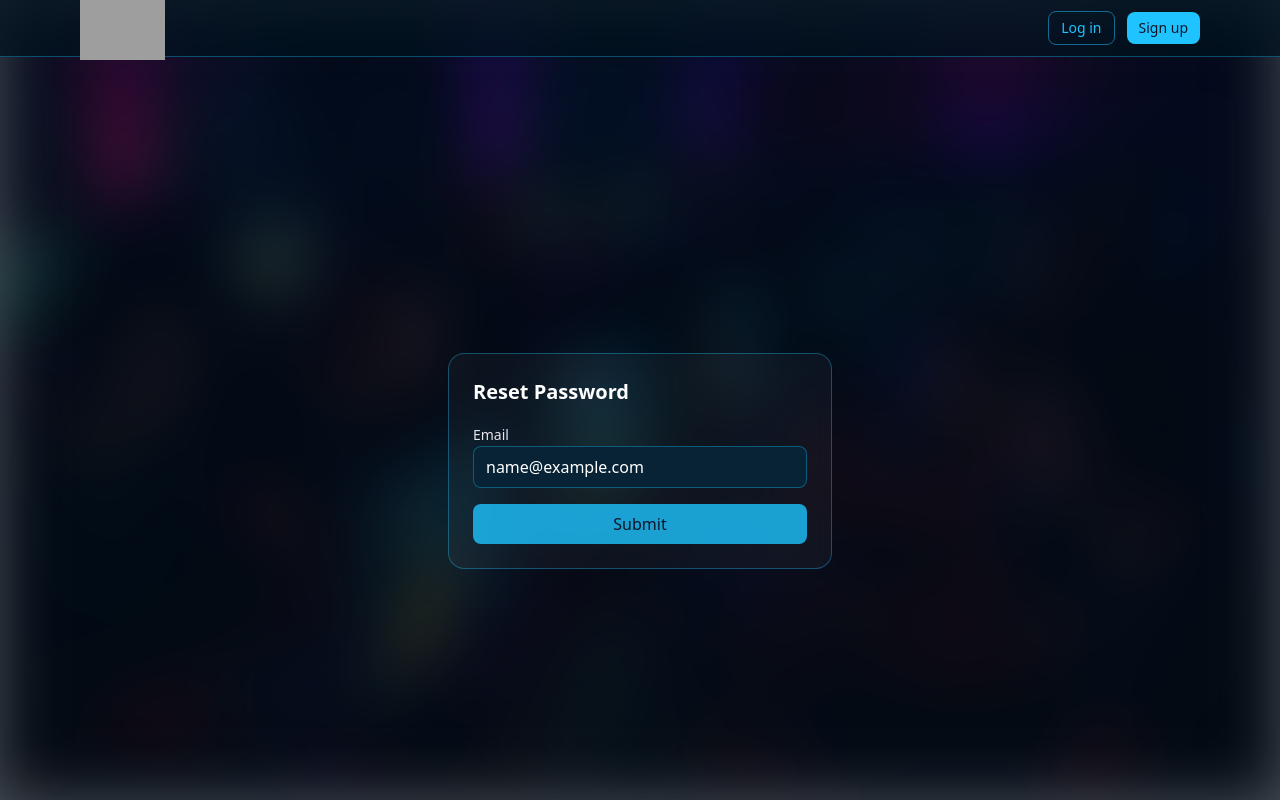
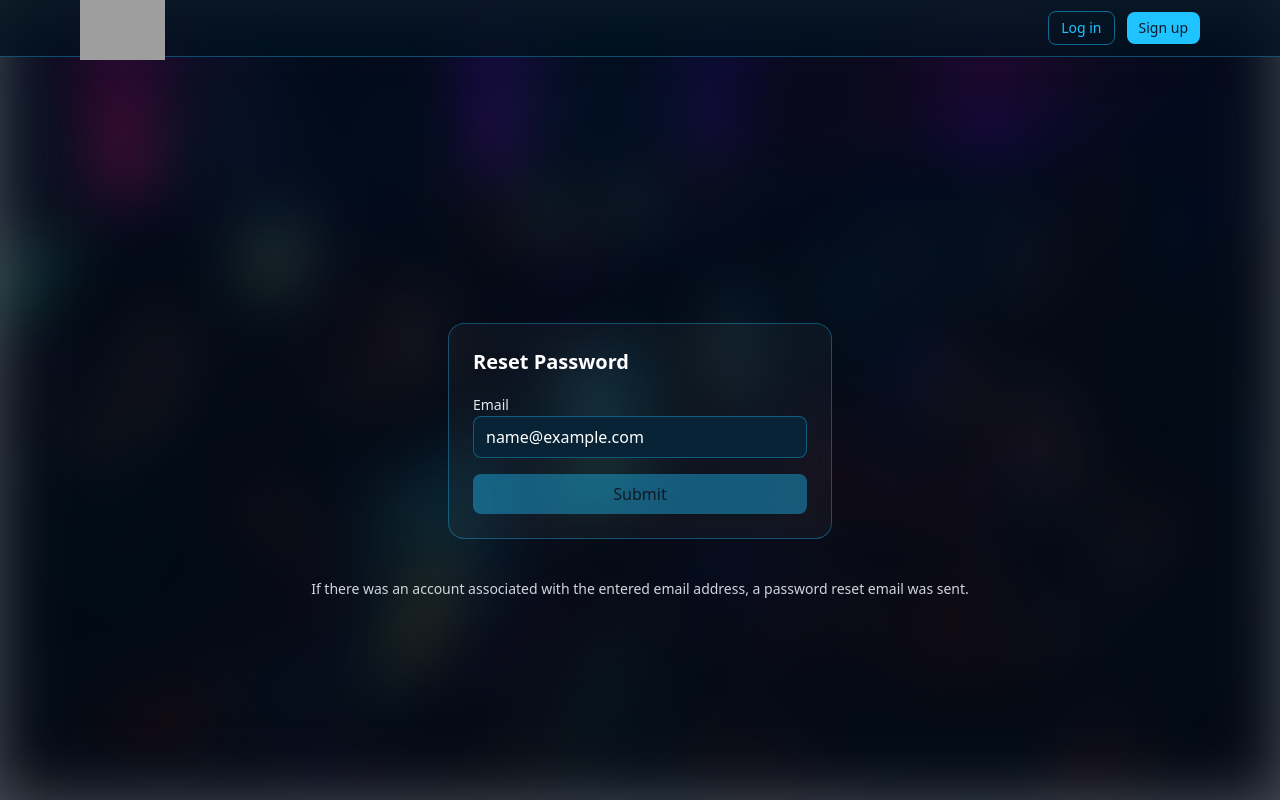
Before and after one commit to TTRAN70/large-project, a React (Vite) app in the folder frontend/: page /reset in a window 1280 px wide. Both pictures are taken after typing "name@example.com" into the empty fields and a click on the button "Submit". Built offline with nearby package versions, Linux system fonts and the light colour scheme; no server answers; grey boxes are pictures that could not be loaded.

Commit message:
let email be passed in payload

```diff
--- a/frontend/src/pages/Reset.tsx
+++ b/frontend/src/pages/Reset.tsx
@@ -1,48 +1,100 @@
 import { useState } from "react";
 
 export default function Reset() {
-  const [msgState, setMsgState] = useState(true);
+  const [msgState, setMsgState] = useState(false);
+  const [isLoading, setIsLoading] = useState(false);
+  const [error, setError] = useState("");
+  const [email, setEmail] = useState("");
 
-  async function onSubmit(e: React.FormEvent<HTMLFormElement>) {
-    e.preventDefault();
-    const formData = new FormData(e.currentTarget);
-    const emailData = String(formData.get("email") || "").trim();
+  async function handleSubmit() {
+    setIsLoading(true);
+    setError("");
 
-    const res = await fetch("/api/auth/forgot-password", {
+    const emailData = email.trim();
+
+    // Basic email validation
+    if (!emailData || !/^[^\s@]+@[^\s@]+\.[^\s@]+$/.test(emailData)) {
+      setError("Please enter a valid email address");
+      setIsLoading(false);
+      return;
+    }
+
+    try {
+      const res = await fetch("/api/auth/forgot-password", {
         method: "POST",
-        body: JSON.stringify({email: emailData})
-    });
+        headers: {
+          "Content-Type": "application/json",
+        },
+        body: JSON.stringify({ email: emailData }),
+      });
 
-    if(res.status){
-        setMsgState(!msgState);
+      if (res.ok) {
+        setMsgState(true);
+      } else {
+        setMsgState(true);
+      }
+    } catch (err) {
+      console.error("Reset password error:", err);
+      setMsgState(true);
+    } finally {
+      setIsLoading(false);
     }
   }
 
+  const handleKeyPress = (e: React.KeyboardEvent) => {
+    if (e.key === "Enter" && !isLoading && !msgState) {
+      handleSubmit();
+    }
+  };
+
   return (
-    <div className="min-h-[calc(100vh-3.5rem)] flex flex-col items-center justify-center px-4">
-      <form
-        onSubmit={onSubmit}
+    <div className="flex min-h-[calc(100vh-3.5rem)] flex-col items-center justify-center px-4">
+      <div
         className="w-full max-w-sm space-y-4 rounded-2xl border border-[rgba(30,195,255,0.35)] bg-[rgba(255,255,255,0.04)] p-6 backdrop-blur"
         aria-labelledby="login-title"
->
-        <h1 id="login-title" className="text-xl font-semibold text-white">Reset Password</h1>
+      >
+        <h1 id="login-title" className="text-xl font-semibold text-white">
+          Reset Password
+        </h1>
 
         <label className="block space-y-1">
           <span className="text-sm text-gray-200">Email</span>
           <input
-            name="username"
+            name="email"
+            type="email"
+            value={email}
+            onChange={(e) => setEmail(e.target.value)}
+            onKeyPress={handleKeyPress}
             className="w-full rounded-lg border border-[rgba(30,195,255,0.35)] bg-[#072335] px-3 py-2 text-white outline-none focus:ring-2 focus:ring-[rgba(30,195,255,0.45)]"
             placeholder="player1@email.com"
+            disabled={isLoading || msgState}
             required
           />
         </label>
 
-        <button type="submit" className="w-full rounded-lg bg-[#1ec3ff]/80 px-4 py-2 font-medium text-slate-900 hover:bg-[#1ec3ff]">
-          Submit
+        {error && (
+          <p className="text-sm text-red-400" role="alert">
+            {error}
+          </p>
+        )}
+
+        <button
+          type="button"
+          onClick={handleSubmit}
+          disabled={isLoading || msgState}
+          className="w-full rounded-lg bg-[#1ec3ff]/80 px-4 py-2 font-medium text-slate-900 hover:bg-[#1ec3ff] disabled:cursor-not-allowed disabled:opacity-50"
+        >
+          {isLoading ? "Sending..." : "Submit"}
         </button>
-      </form>
-      <p className={(msgState == true ? "hidden " : "") + "msg flex mt-10 justify-bottom content-end text-sm text-gray-300"}>
-        If there was an account associated with the entered email address, a password reset email was sent.
+      </div>
+      <p
+        className={
+          (msgState ? "" : "hidden ") +
+          "msg justify-bottom mt-10 flex content-end text-sm text-gray-300"
+        }
+      >
+        If there was an account associated with the entered email address, a
+        password reset email was sent.
       </p>
     </div>
   );
```
